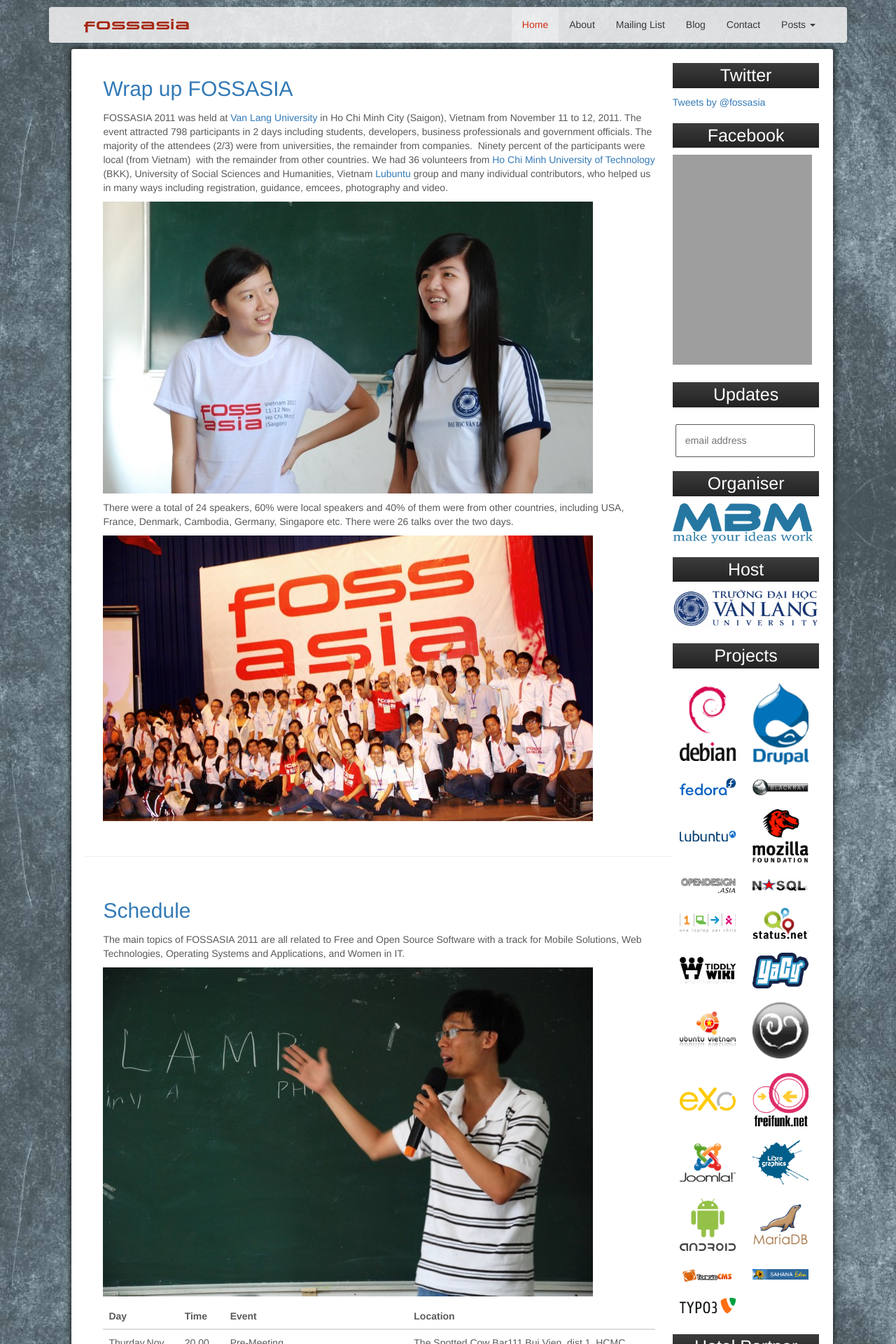
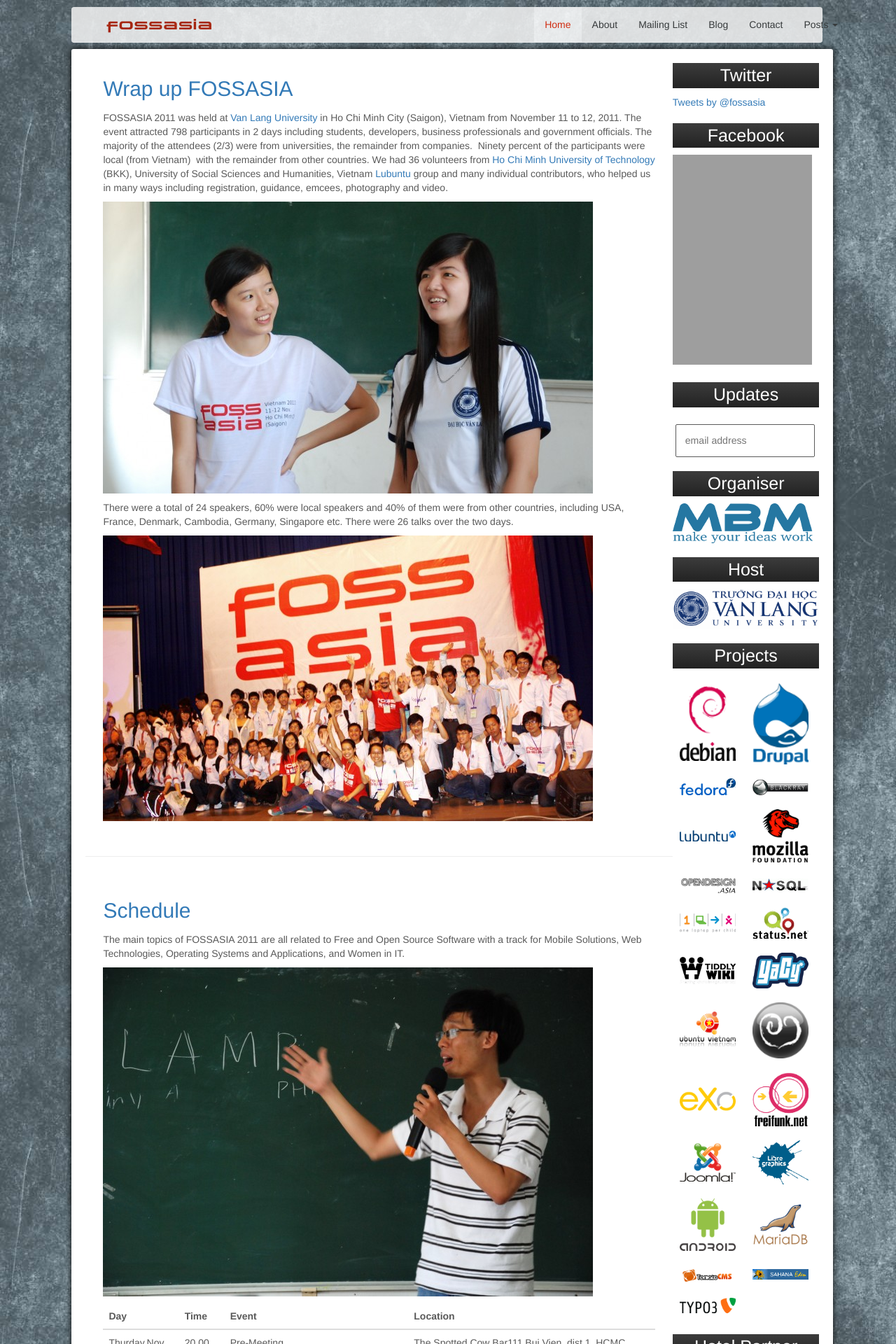
Before and after one commit to fossasia/2011.fossasia.org, a Jekyll site: the page built from index.html, in a window 1280 px wide. Shown: the top 1920 px of the page at 70% size. Built offline with Jekyll 4.4.1, drawn with Linux system fonts in a browser that asks for light colours; nearby versions of some CDN libraries; comment, search, counter and statistics services are not loaded; grey boxes are pictures that could not be loaded.

Commit message:
Improve box layout

```diff
--- a/_includes/header.html
+++ b/_includes/header.html
@@ -1,5 +1,5 @@
 <div class="navbar-wrapper">
-      <div class="container">
+      <div style="padding-left:0;width:100%" class="container">
 
         <nav class="navbar navbar-default navbar-static-top" style="opacity:0.85;">
           <div class="container">
--- a/css/styles.css
+++ b/css/styles.css
@@ -110,12 +110,13 @@
   background-size: 32px 32px;
   background-repeat: no-repeat;
 }
-
+.page-container {
+  margin-left:8%;
+  width:85%;
+}
 .page-content {
   background: #fff;
-  margin-left:8%;
   margin-top:10px;
-  width:85%;
   margin-bottom: 10px;
 }
 .post {
@@ -174,8 +175,6 @@
   padding-top: 5px;
   padding-left:0;
   padding-right:0;
-  margin-left:8%;
-  width:85%;
   background: #e7e7e7;
   border-radius: 3px;
   box-shadow: 0 0 10px #000000;
--- a/index.html
+++ b/index.html
@@ -6,14 +6,14 @@
   {% include head.html %}
 
   <body>
-
+    <div class="page-container">
     {% include header.html %}
 
     <div class="page-content">
 
       <div class="wrapper">
         {% include sidebar.html %}
-
+        <div class="posts">
         {% for post in site.posts %}
             {% if post.title != 'Venue' %}
             <div class="post">
@@ -25,11 +25,12 @@
             <hr/>
             {% endif %}
         {% endfor %}
+        </div>
       </div>
     </div>
       <!-- FOOTER -->
     {% include footer.html %}
-
+  </div>
     {% include scripts.html %}
 
   </body>
```
